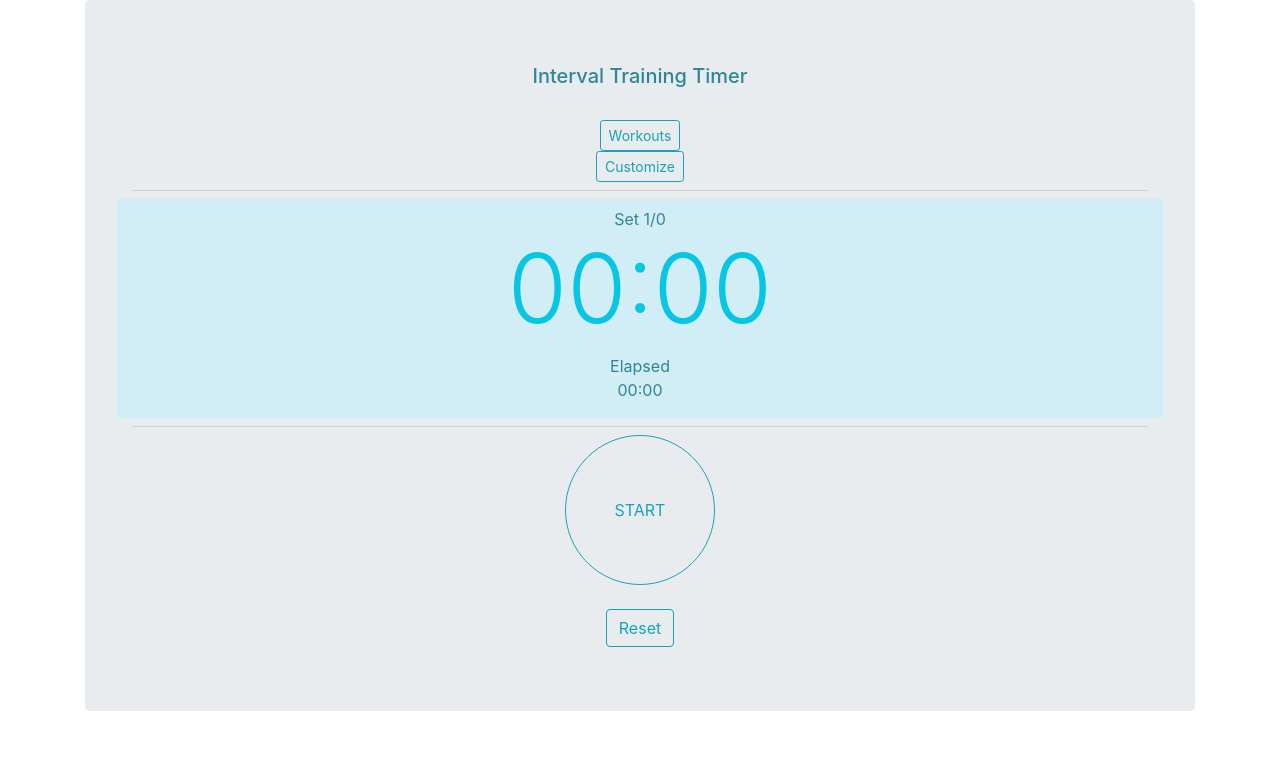
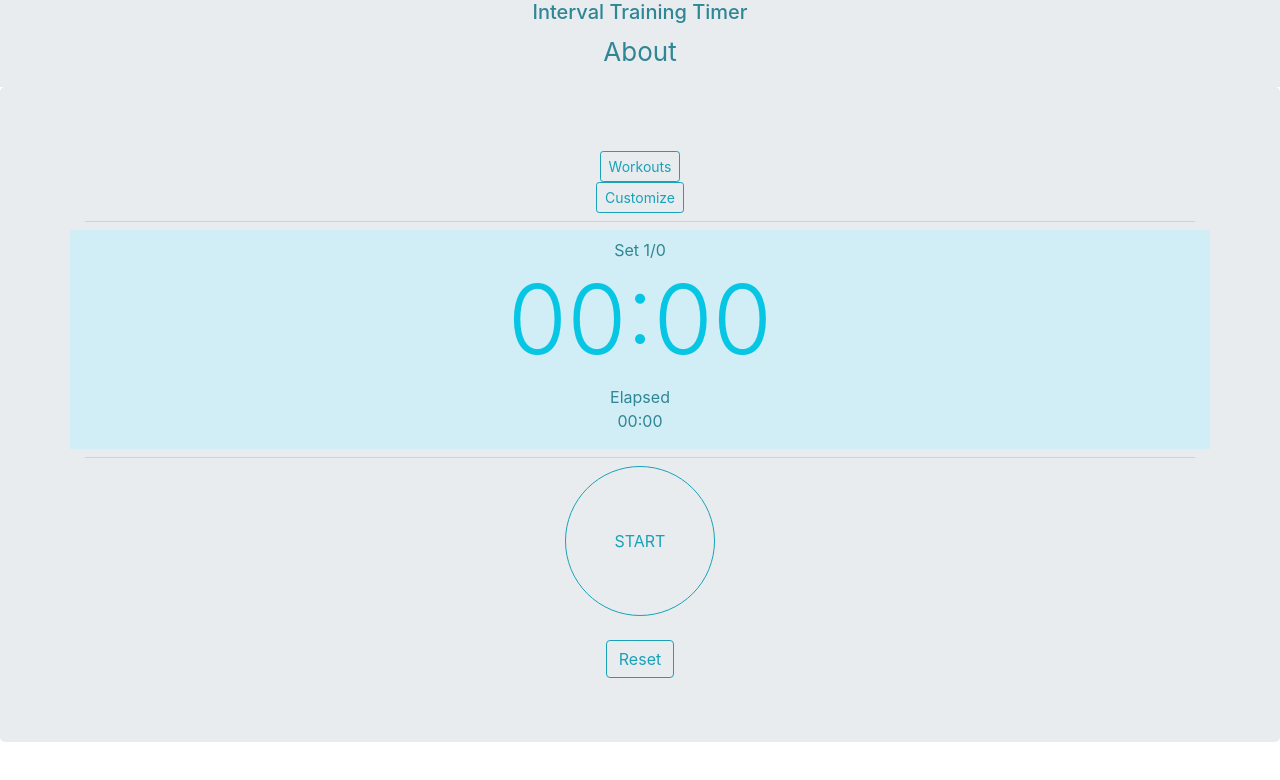
Before and after one commit to asabogal/interval-training-timer, a React (Create React App) app in the folder client/: page / in a window 1280 px wide. Shown: the top 780 px of the page. Built offline with nearby package versions, Linux system fonts and the light colour scheme.

Commit message:
better styling

```diff
--- a/client/src/App.css
+++ b/client/src/App.css
@@ -8,12 +8,10 @@
 }
 
 .App-header {
-  background-color: #282c34;
   min-height: 2vh;
   display: flex;
   flex-direction: column;
-  align-items: center;
-  justify-content: center;
+  justify-content: space-between;
   font-size: calc(10px + 2vmin);
   color: #2f8694;
   background-color: #e9ecef;
--- a/client/src/App.js
+++ b/client/src/App.js
@@ -1,23 +1,16 @@
 import React, { Component } from 'react';
 import Timer from './containers/Timer'
 import Header from './containers/Header'
+import './App.css';
 
-import './App.css';
-import { Container, Jumbotron } from 'reactstrap'
 
 class App extends Component {
   render() {
     return (
-      <Container>
-        <Jumbotron>
-        <div className="App">
-          <Header/>
-          <br></br>
-          <Timer/>
-        </div>
-        </Jumbotron>
-      </Container>
-
+      <div className="App">
+        <Header/>
+        <Timer/>
+      </div>
     );
   }
 }
--- a/client/src/components/Timer/TimerDisplay.js
+++ b/client/src/components/Timer/TimerDisplay.js
@@ -63,7 +63,6 @@ const TimerDisplay = (props) => {
         {renderTimer(interval, rest)}
         Elapsed
         {renderRunningTime(runningTime)}
-
         </Col>
       </Row>
     </Container>
--- a/client/src/containers/Header.js
+++ b/client/src/containers/Header.js
@@ -4,6 +4,7 @@ const Header = () => {
   return (
     <header className="App-header">
       <h5>Interval Training Timer</h5>
+      <p> About </p>
     </header>
   );
 };
--- a/client/src/containers/Timer.js
+++ b/client/src/containers/Timer.js
@@ -4,6 +4,7 @@ import TimerDisplay from '../components/Timer/TimerDisplay'
 import TimerControls from '../components/Timer/TimerControls'
 import intro_alert from '../Alerts/IntroAlert.mp3'
 import interval_alert from '../Alerts/IntervalAlert.mp3'
+import { Jumbotron } from 'reactstrap'
 
 import {
   setCustomSettings,
@@ -153,7 +154,7 @@ class Timer extends React.Component {
     const { sets } = this.currentSettings
 
     return (
-      <div>
+      <Jumbotron>
         <TimerSettings
           setHighIntensity={this.setHighIntensity}
           setLowIntensity={this.setLowIntensity}
@@ -174,7 +175,7 @@ class Timer extends React.Component {
           handleResetTimer={this.handleResetTimer}
           running={running}
           />
-      </div>
+      </Jumbotron>
     );
   }
 }
```
